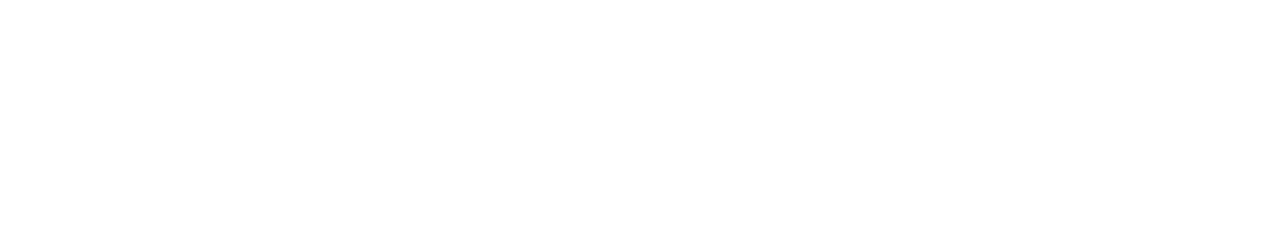
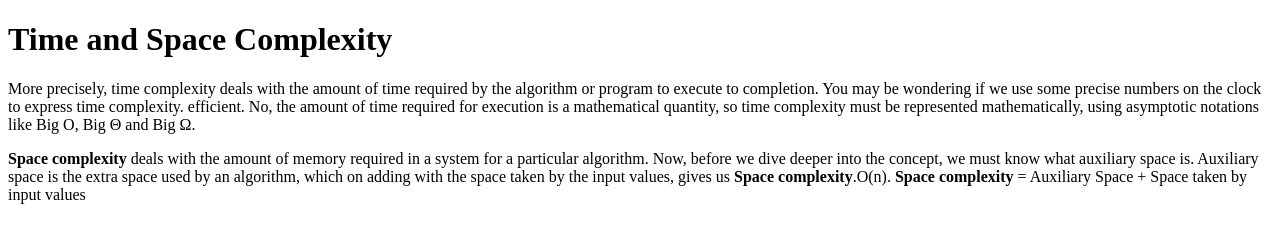
Before and after one commit to acciojob/time-and-space-complexity-devDebasishMandal, a website: page main.html in a window 1280 px wide. Drawn offline with Linux system fonts and the light colour scheme.

Commit message:
created a submission

```diff
--- a/main.html
+++ b/main.html
@@ -7,6 +7,17 @@
 </head>
 
 <body>
+    <h1>Time and Space Complexity</h1>
+    <p>More precisely, time complexity deals with the amount of time required by the algorithm or program to execute to completion.
+
+        You may be wondering if we use some precise numbers on the clock to express time complexity. efficient.
+
+        No, the amount of time required for execution is a mathematical quantity, so time complexity must be represented mathematically, using asymptotic notations like Big O, Big Θ and Big Ω.</p>
+    <p> <b>Space complexity</b> deals with the amount of memory required in a system for a particular algorithm. Now, before we dive deeper into the concept, we must know what auxiliary space is.
+
+        Auxiliary space is the extra space used by an algorithm, which on adding with the space taken by the input values, gives us <b>Space complexity</b>.O(n).
+
+        <b>Space complexity</b> = Auxiliary Space + Space taken by input values</p>
 	<!-- the entire body must be written by student -->
     <script type="text/javascript" src="./script.js">
 </script>
```
